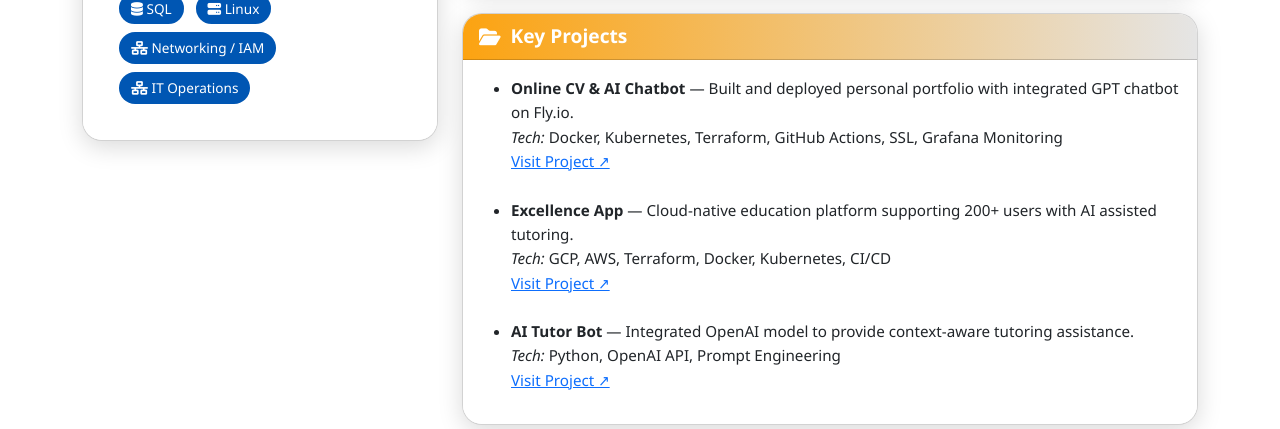
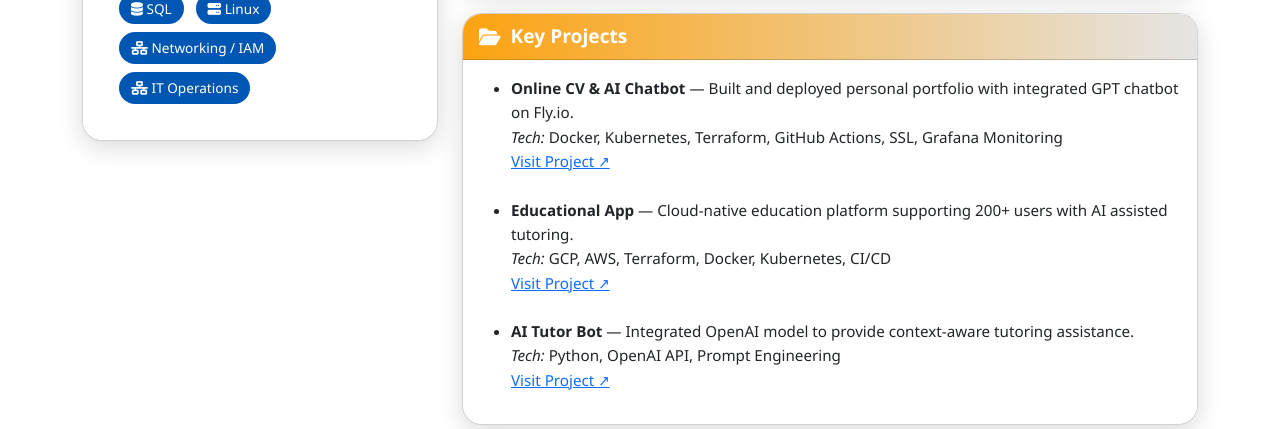
Before and after one commit to AllanDzingo/online-cv-with-chatbot, a Flask app: page / in a window 1280 px wide. Shown: the part 1018-1447 px from the top of the page. Run offline with Flask 3, Linux system fonts and the light colour scheme; some libraries are stand-ins or nearby versions.

Commit message:
Updates to projects

```diff
--- a/templates/index.html
+++ b/templates/index.html
@@ -112,9 +112,9 @@
                             <br><a href="https://github.com/AllanDzingo/online-cv-with-chatbot" target="_blank">Visit Project ↗</a>
                         </li><br>
 
-                        <li><b>Excellence App</b> — Cloud-native education platform supporting 200+ users with AI assisted tutoring.
+                        <li><b>Educational App</b> — Cloud-native education platform supporting 200+ users with AI assisted tutoring.
                             <br><i>Tech:</i> GCP, AWS, Terraform, Docker, Kubernetes, CI/CD
-                            <br><a href="https://github.com/AllanDzingo/Excellence" target="_blank">Visit Project ↗</a>
+                            <br><a href="https://github.com/AllanDzingo/educational-app" target="_blank">Visit Project ↗</a>
                         </li><br>
 
                         <li><b>AI Tutor Bot</b> — Integrated OpenAI model to provide context-aware tutoring assistance.
```
